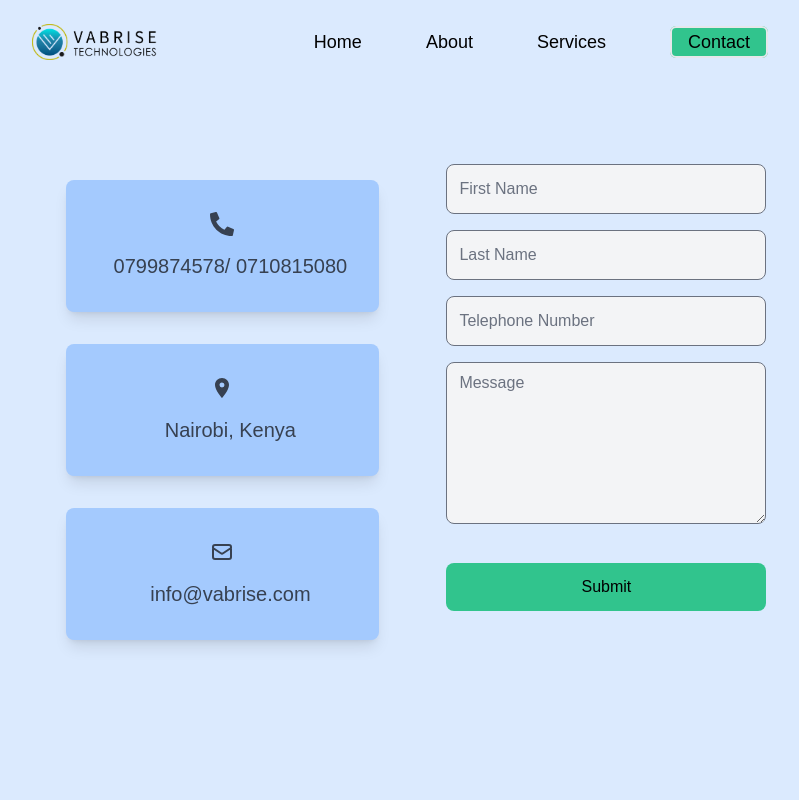
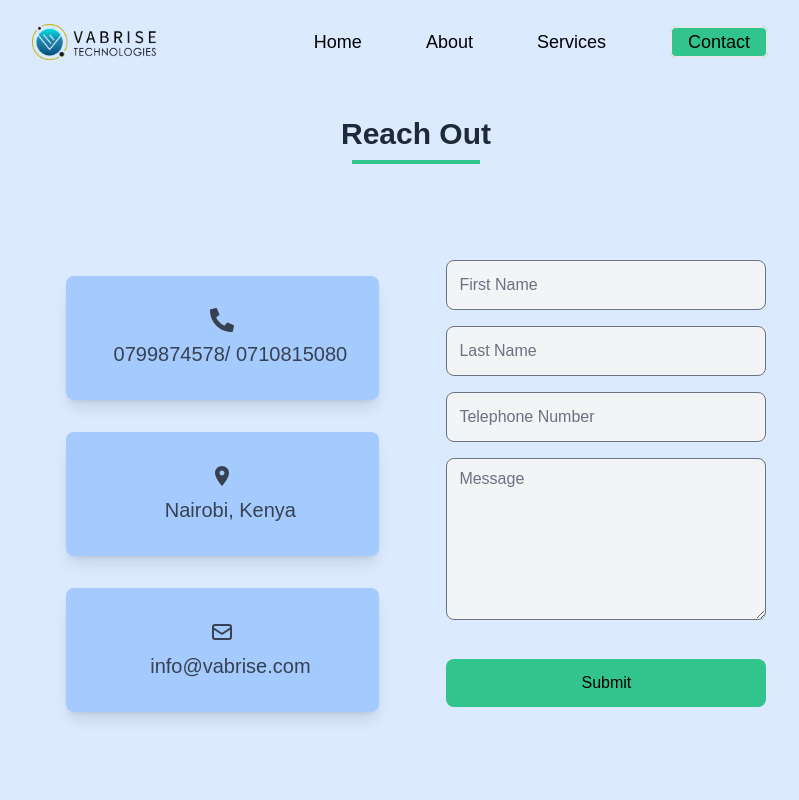
Before and after one commit to Andrew-Ochieng/Vabrise, a React (Create React App) app: page /contact in a window 1280 px wide. Shown: the top 800 px of the page, without its empty margins (224-1023 px from the left). Built offline with nearby package versions, Linux system fonts and the light colour scheme.

Commit message:
add page header

```diff
--- a/src/pages/Contact.js
+++ b/src/pages/Contact.js
@@ -6,20 +6,24 @@ import { HiOutlineMail } from "react-icons/hi";
 const Contact = () => {
     return (
         <>
+            <div className="flex flex-col items-center justify-center pt-8 pb-4 md:text-3xl text-xl text-gray-800 font-semibold">
+                <h1 >Reach Out</h1>
+                <hr className="border-2 border-green-400 mt-2 md:w-32 w-24"/>
+            </div>
             <div className="md:flex justify-around md:my-16 my-8 md:pb-24 pb-0">
                 <div>
                     <div class="flex flex-col my-8 md:text-2xl text-center text-2xl text-gray-700 space-y-8 ">
                         <div class="flex flex-col justify-center items-center rounded-lg bg-blue-300 p-8 shadow-lg hover:shadow-xl">
                             <FaPhoneAlt />
-                            <p class="md:ml-4 ml-2 mt-4 md:text-xl text-lg">0799874578/ 0710815080</p>
+                            <p class="md:ml-4 ml-2 mt-2 md:text-xl text-lg">0799874578/ 0710815080</p>
                         </div>
                         <div class="flex flex-col justify-center items-center rounded-lg bg-blue-300 p-8 shadow-lg hover:shadow-xl">
                             <MdLocationOn />
-                            <p class="md:ml-4 ml-2 mt-4 md:text-xl text-lg">Nairobi, Kenya</p>
+                            <p class="md:ml-4 ml-2 mt-2 md:text-xl text-lg">Nairobi, Kenya</p>
                         </div>
                         <div class="flex flex-col justify-center items-center rounded-lg bg-blue-300 p-8 shadow-lg hover:shadow-xl">
                             <HiOutlineMail />
-                            <p class="md:ml-4 ml-2 mt-4 md:text-xl text-lg">info@vabrise.com</p>
+                            <p class="md:ml-4 ml-2 mt-2 md:text-xl text-lg">info@vabrise.com</p>
                         </div>
                     </div>
                 </div>
--- a/src/pages/Services.js
+++ b/src/pages/Services.js
@@ -3,6 +3,10 @@ import ServiceList from "../components/ServiceList";
 const Services = () => {
     return (
         <>
+            <div className="flex flex-col items-center justify-center pt-8 pb-4 md:text-3xl text-xl text-gray-800 font-semibold">
+                <h1 >Our Services</h1>
+                <hr className="border-2 border-green-400 mt-2 md:w-32 w-24"/>
+            </div>
             <div className="md:mt-8 mt-4 md:mb-64 mb-32">
                 <ServiceList />
             </div>
```
